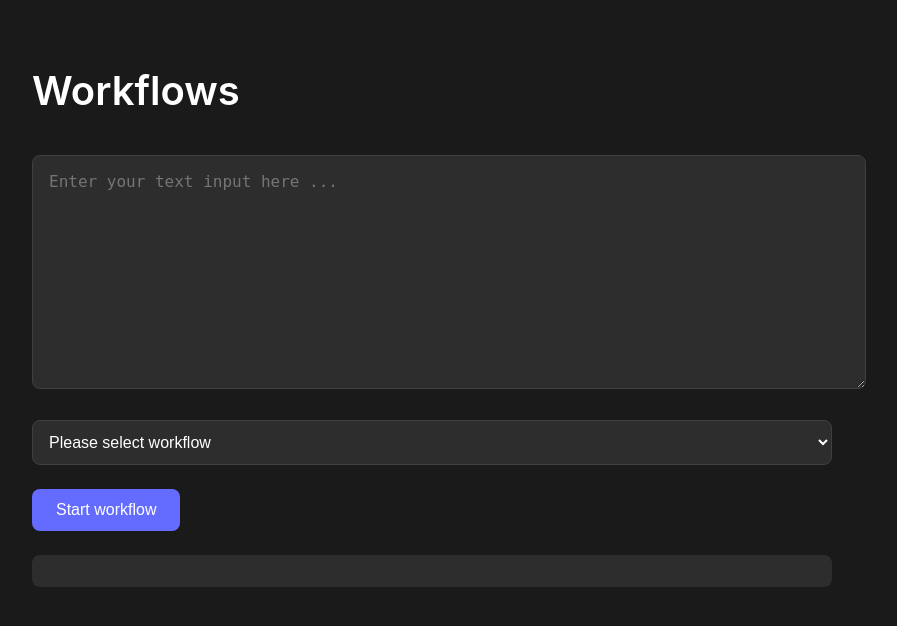
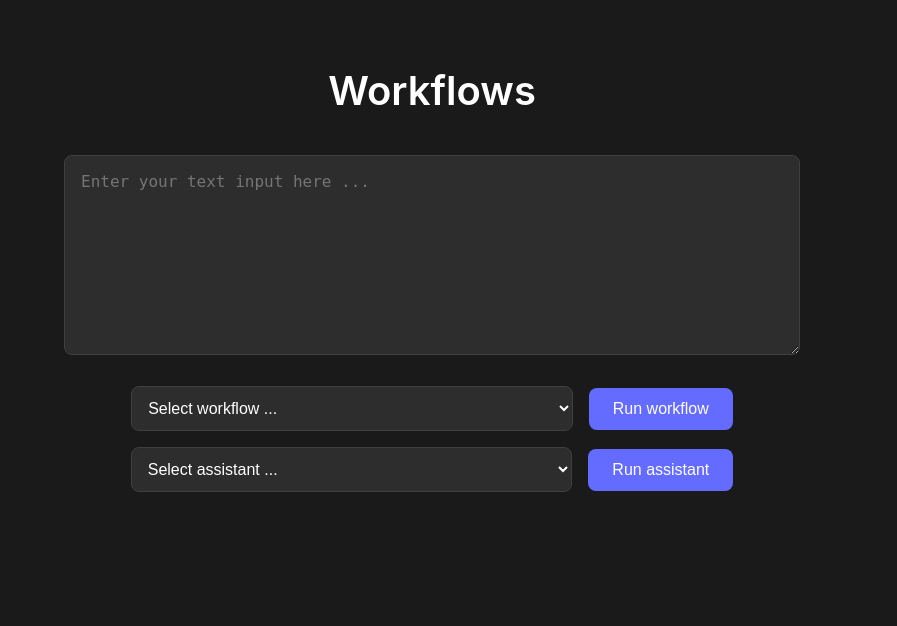
Before and after one commit to holaneu/agentic-workflow, a Flask app: page / in a window 1280 px wide. Shown: the top 626 px of the page, without its empty margins (208-1105 px from the left). Run offline with Flask 3, Linux system fonts and the light colour scheme.

Commit message:
Add support for assistants in processing; update UI for workflow and assistant selection

```diff
--- a/server.py
+++ b/server.py
@@ -1,33 +1,54 @@
 from flask import Flask, request, render_template, jsonify
 from workflows import WORKFLOWS
+from assistants import ASSISTANTS  # You'll need to create this
 
 app = Flask(__name__, static_folder='static', template_folder='templates')
 
 @app.route('/')
 def index():
-    return render_template('index.html', workflows=WORKFLOWS)
+    return render_template('index.html', workflows=WORKFLOWS, assistants=ASSISTANTS)
 
 @app.route('/process', methods=['POST'])
 def process():
     try:
         data = request.json
         input_text = data.get('input')
-        workflow_id = data.get('workflow')
+        process_type = data.get('type')
 
-        if not input_text or not workflow_id:
-            return jsonify({'error': 'Missing input or workflow'}), 400
+        if not input_text or not process_type:
+            return jsonify({'error': 'Missing input or process type'}), 400
 
-        workflow = WORKFLOWS.get(workflow_id)
-        if not workflow:
-            return jsonify({'error': 'Invalid workflow'}), 400
+        if process_type == 'workflow':
+            workflow_id = data.get('workflow')
+            if not workflow_id:
+                return jsonify({'error': 'Missing workflow ID'}), 400
 
-        # Execute the selected workflow and get response
-        result = workflow['function'](
-            input=input_text,
-            model=workflow['model']
-        )
+            workflow = WORKFLOWS.get(workflow_id)
+            if not workflow:
+                return jsonify({'error': 'Invalid workflow'}), 400
 
-        # Return the workflow result
+            result = workflow['function'](
+                input=input_text,
+                model=workflow['model']
+            )
+
+        elif process_type == 'assistant':
+            assistant_id = data.get('assistant')
+            if not assistant_id:
+                return jsonify({'error': 'Missing assistant ID'}), 400
+
+            assistant = ASSISTANTS.get(assistant_id)
+            if not assistant:
+                return jsonify({'error': 'Invalid assistant'}), 400
+
+            result = assistant['function'](
+                input=input_text,
+                model=assistant['model']
+            )
+
+        else:
+            return jsonify({'error': 'Invalid process type'}), 400
+
         return jsonify({
             'success': True,
             'response': result
--- a/static/css/style.css
+++ b/static/css/style.css
@@ -7,6 +7,9 @@
   --accent-hover: #7c83ff;
 }
 
+html * {
+  box-sizing: border-box;
+}
 body {
   background-color: var(--bg-primary);
   color: var(--text-primary);
@@ -26,6 +29,7 @@
   font-size: 2.5rem;
   margin-bottom: 2rem;
   font-weight: 600;
+  text-align: center;
 }
 
 textarea {
@@ -47,10 +51,29 @@
   border-color: var(--accent);
 }
 
+.control-section {
+  display: flex;
+  align-items: center;
+  justify-content: center;
+  gap: 1rem;
+  margin-bottom: 1rem;
+  /*padding: 1rem;*/
+  /*background-color: var(--bg-secondary);*/
+  border-radius: 8px;
+}
+
+.control-section select {
+  margin-bottom: 0;
+  min-width: 250px;
+}
+
+.control-section button {
+  white-space: nowrap;
+}
+
 select {
-  width: 100%;
+  width: 60%;
   padding: 0.75rem;
-  margin-bottom: 1.5rem;
   background-color: var(--bg-secondary);
   border: 1px solid #404040;
   border-radius: 8px;
@@ -80,6 +103,22 @@
   padding: 1rem;
   border-radius: 8px;
   background-color: var(--bg-secondary);
+  display: none;  /* Hide by default */
+}
+
+/* Show result only when status OR response has content */
+#result:has(.status:not(:empty)),
+#result:has(.response:not(:empty)) {
+  display: block;
+}
+
+/* Hide result when both status and response are empty */
+#result .status:empty + .response:empty {
+  display: none;
+}
+
+#result .status:empty + .response:empty ~ #result {
+  display: none;
 }
 
 .error {
--- a/templates/index.html
+++ b/templates/index.html
@@ -9,14 +9,25 @@
     <h1>Workflows</h1>
     <textarea id="input" placeholder="Enter your text input here ..."></textarea>
 
-    <select id="workflow">
-      <option value="" disabled selected>Please select workflow</option>
-      {% for id, workflow in workflows.items() %}
-      <option value="{{ id }}">{{ workflow.name }}</option>
-      {% endfor %}
-    </select>
+    <section class="control-section">
+      <select id="workflow">
+        <option value="" disabled selected>Select workflow ...</option>
+        {% for id, workflow in workflows.items() %}
+        <option value="{{ id }}">{{ workflow.name }}</option>
+        {% endfor %}
+      </select>
+      <button onclick="processWorkflow()">Run workflow</button>
+    </section>
 
-    <button onclick="processText()">Start workflow</button>
+    <section class="control-section">
+      <select id="assistant">
+        <option value="" disabled selected>Select assistant ...</option>
+        {% for id, assistant in assistants.items() %}
+        <option value="{{ id }}">{{ assistant.name }}</option>
+        {% endfor %}
+      </select>
+      <button onclick="processAssistant()">Run assistant</button>
+    </section>
 
     <div id="result">
       <div class="status"></div>
@@ -29,7 +40,9 @@
       labels: {
         empty_input_error: "<span class='error'>Please enter some text to process</span>",
         workflow_success: "<span class='success'>✓ Workflow completed successfully</span>",
-        select_workflow_error: "<span class='error'>Please select a workflow</span>"
+        select_workflow_error: "<span class='error'>Please select a workflow</span>",
+        select_assistant_error: "<span class='error'>Please select an assistant</span>",
+        assistant_success: "<span class='success'>✓ Assistant completed successfully</span>"
       },
     };
 
@@ -40,7 +53,7 @@
       return `<div class="response-data">${response}</div>`;
     }
 
-    async function processText() {
+    async function processWorkflow() {
       const inputText = document.getElementById('input');
       const workflowSelection = document.getElementById('workflow');
       const resultDiv = document.getElementById('result');
@@ -70,7 +83,8 @@
           },
           body: JSON.stringify({
             input: inputText.value,
-            workflow: workflowSelection.value
+            workflow: workflowSelection.value,
+            type: 'workflow'
           })
         });
 
@@ -86,6 +100,52 @@
         statusDiv.innerHTML = `<span class='error'>Error: ${e.message}</span>`;
       }
     }
+
+    async function processAssistant() {
+      const inputText = document.getElementById('input');
+      const assistantSelection = document.getElementById('assistant');
+      const resultDiv = document.getElementById('result');
+      const statusDiv = resultDiv.querySelector('.status');
+      const responseDiv = resultDiv.querySelector('.response');
+
+      statusDiv.innerHTML = '';
+      responseDiv.innerHTML = '';
+
+      if (!inputText.value.trim()) {
+        statusDiv.innerHTML = uiConfigs.labels.empty_input_error;
+        return;
+      }
+
+      if (!assistantSelection.value) {
+        statusDiv.innerHTML = uiConfigs.labels.select_assistant_error;
+        return;
+      }
+
+      try {
+        const response = await fetch('/process', {
+          method: 'POST',
+          headers: {
+            'Content-Type': 'application/json'
+          },
+          body: JSON.stringify({
+            input: inputText.value,
+            assistant: assistantSelection.value,
+            type: 'assistant'
+          })
+        });
+
+        const data = await response.json();
+        if (response.ok) {
+          statusDiv.innerHTML = uiConfigs.labels.assistant_success;
+          responseDiv.innerHTML = formatResponse(data.response);
+          assistantSelection.value = "";
+        } else {
+          statusDiv.innerHTML = `<span class='error'>Error: ${data.error}</span>`;
+        }
+      } catch (e) {
+        statusDiv.innerHTML = `<span class='error'>Error: ${e.message}</span>`;
+      }
+    }
   </script>
 </body>
 </html>
```
